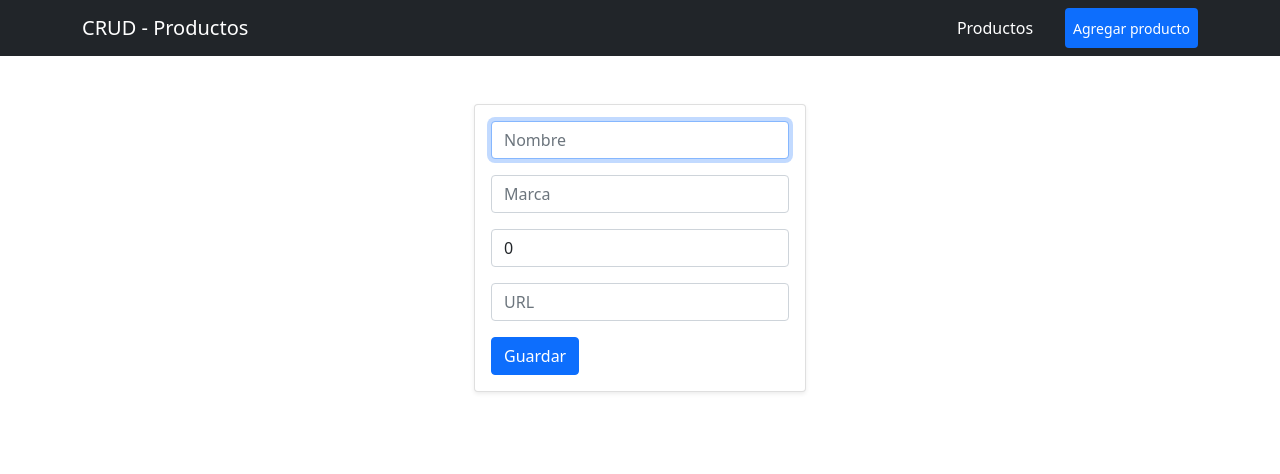
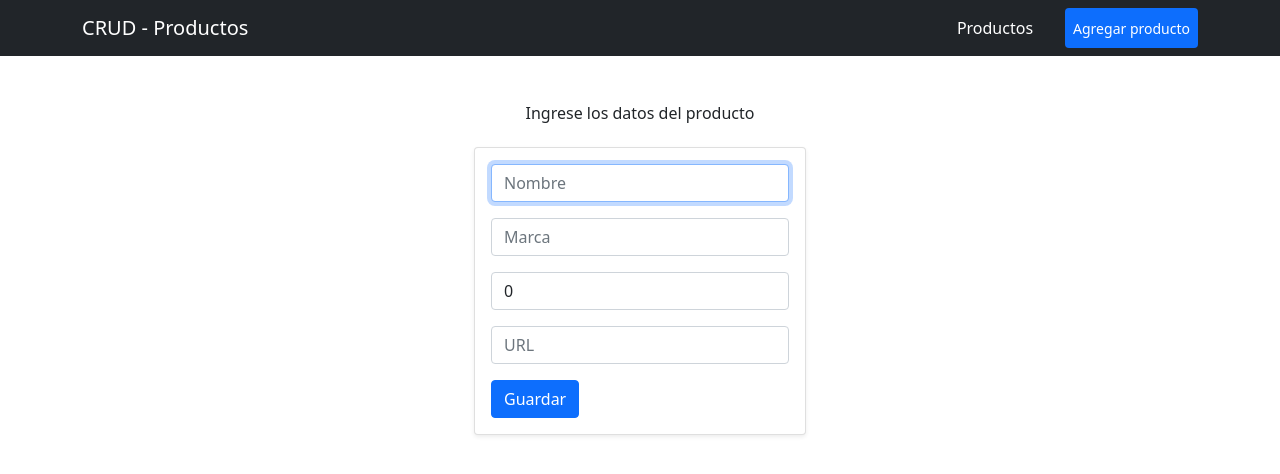
Before and after one commit to AngelVega22/CRUD-Nestjs-Angular, an Angular app in the folder client/: page /producto/crear in a window 1280 px wide. Shown: the top 474 px of the page. Built offline with nearby package versions, Linux system fonts and the light colour scheme; no server answers; what angular-confirmation-popover, ng2-search-filter would draw is missing.

Commit message:
examen-CRUD terminado

```diff
--- a/client/src/app/components/producto-form/producto-form.component.html
+++ b/client/src/app/components/producto-form/producto-form.component.html
@@ -1,6 +1,6 @@
 <div class="row">
 
-
+  <h6 class="text-center mb-4">Ingrese los datos del producto</h6>
   <div class="col-sm-4 offset-md-4">
     <div class="card card-body shadow-sm">
       <form (submit)="edit ? updateProducto() : submitProducto()">
```
Also changed, not shown: 2 other files (tests, documents, lock files or other folders).
